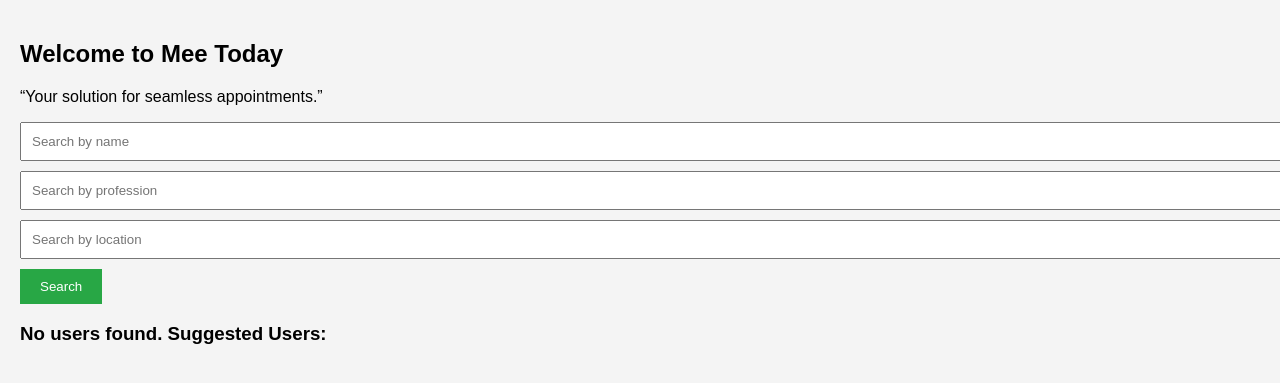
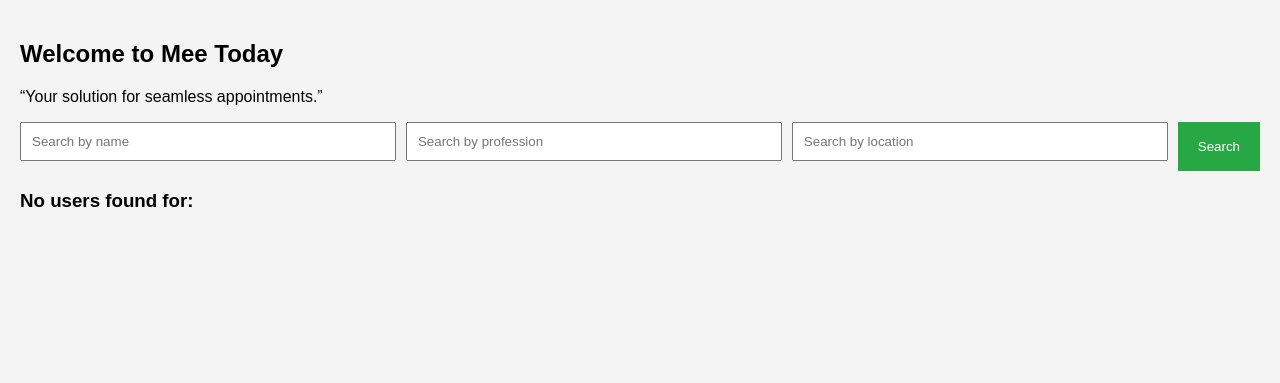
Before and after one commit to davisjabasing/mee_today, a Django app: page / in a window 1280 px wide. Shown: the part 60-443 px from the top of the page. Run offline with Django 5.2, Linux system fonts and the light colour scheme; a user stored in the database is signed in; some libraries are stand-ins or nearby versions.

Commit message:
Search filter

```diff
--- a/appointments/templates/base.html
+++ b/appointments/templates/base.html
@@ -3,12 +3,15 @@
 <html lang="en">
 <head>
     <meta charset="UTF-8">
+    <link href="favicon.jpg" rel="icon">
     <meta name="viewport" content="width=device-width, initial-scale=1.0">
     <title>Mee Today</title>
     <!-- Add this in your base.html or view_calendar.html head section -->
     <link href='https://cdn.jsdelivr.net/npm/fullcalendar@5.9.0/main.min.css' rel='stylesheet' />
     <script src='https://cdn.jsdelivr.net/npm/fullcalendar@5.9.0/main.min.js'></script>
     <link rel="stylesheet" href="{% static 'style.css' %}">
+
+
 </head>
 <body>
     <nav>
--- a/appointments/templates/home.html
+++ b/appointments/templates/home.html
@@ -7,11 +7,11 @@
     <div class="search-bar">
         <!-- Check if the user is authenticated -->
         {% if user.is_authenticated %}
-            <form method="POST">
+            <form method="POST" style="display: flex; gap: 10px;">
                 {% csrf_token %}
-                <input type="text" name="name" placeholder="Search by name">
-                <input type="text" name="profession" placeholder="Search by profession">
-                <input type="text" name="location" placeholder="Search by location">
+                <input type="text" name="name" placeholder="Search by name" style="flex: 1;">
+                <input type="text" name="profession" placeholder="Search by profession" style="flex: 1;">
+                <input type="text" name="location" placeholder="Search by location" style="flex: 1;">
                 <button type="submit">Search</button>
             </form>
         {% else %}
@@ -21,6 +21,13 @@
 
     {% if users %}
         <h3>Search Results</h3>
+        <!-- Display the search terms above the results -->
+        <p>Showing results for:
+            {% if name %}<strong>Name:</strong> {{ name }} {% endif %}
+            {% if profession %}<strong>Profession:</strong> {{ profession }} {% endif %}
+            {% if location %}<strong>Location:</strong> {{ location }} {% endif %}
+        </p>
+
         <div class="user-results">
             {% for user in users %}
                 <div class="user-box">
@@ -38,7 +45,17 @@
             {% endfor %}
         </div>
     {% else %}
-        <h3>No users found. Suggested Users:</h3>
+        <!-- No users found message with search terms -->
+        <h3>No users found for:</h3>
+        <p>
+            {% if name %}<strong>Name:</strong> {{ name }}{% endif %}
+            {% if profession %}<strong> Profession:</strong> {{ profession }}{% endif %}
+            {% if location %}<strong> Location:</strong> {{ location }}{% endif %}
+        </p>
+
+        <!-- Suggested Users section -->
+        {% if suggested_users %}
+            <h3>Suggested Users:</h3>
             <div class="user-results">
                 {% for user in suggested_users %}
                     <div class="user-box">
@@ -56,4 +73,5 @@
                 {% endfor %}
             </div>
         {% endif %}
+    {% endif %}
 {% endblock %}
--- a/appointments/views.py
+++ b/appointments/views.py
@@ -60,9 +60,11 @@
 
     return render(request, 'register.html')
 
-
 # Home View (with Search functionality)
 def home_view(request):
+    name = profession = location = None
+    users = suggested_users = None
+
     if request.method == "POST":
         name = request.POST.get('name')
         profession = request.POST.get('profession')
@@ -77,22 +79,43 @@
         if location:
             users = users.filter(location__icontains=location)
 
-        # Fetch 2 random users if no results found
+        # If no users are found, get suggested users
         if not users.exists():
             all_users = UserProfile.objects.exclude(user=request.user)
             suggested_users = all_users.order_by('?')[:2]  # Fetch two random users
+        else:
+            suggested_users = None
 
-        else:
-            suggested_users = None  # No suggested users if search results found
+        # Redirect after processing POST request to avoid re-submitting the form
+        return redirect(f'{request.path}?name={name}&profession={profession}&location={location}')
 
-    else:
-        users = None
-        suggested_users = None
+    # Handle GET requests (after redirect)
+    if request.method == "GET":
+        name = request.GET.get('name')
+        profession = request.GET.get('profession')
+        location = request.GET.get('location')
+
+        if name or profession or location:
+            users = UserProfile.objects.all()
+            if name:
+                users = users.filter(user__username__icontains=name)
+            if profession:
+                users = users.filter(profession__icontains=profession)
+            if location:
+                users = users.filter(location__icontains=location)
+
+            if not users.exists():
+                all_users = UserProfile.objects.exclude(user=request.user)
+                suggested_users = all_users.order_by('?')[:2]
 
     context = {
         'users': users,
         'suggested_users': suggested_users,
+        'name': name,
+        'profession': profession,
+        'location': location,
     }
+
     return render(request, 'home.html', context)
 
 # Profile View
@@ -300,7 +323,6 @@
         'profile': profile
     })
 
-
 def change_password(request):
     if request.method == 'POST':
         current_password = request.POST.get('current_password')
--- a/mee_today/settings.py
+++ b/mee_today/settings.py
@@ -29,7 +29,9 @@
 ALLOWED_HOSTS = [
     '127.0.0.1',  # Allow localhost
     'localhost',  # Allow localhost
-    '449f-103-214-61-145.ngrok-free.app',  # Add your ngrok URL here
+    '449f-103-214-61-145.ngrok-free.app',
+    '172.168.100.104',
+    '106.51.43.5',    # Add your ngrok URL here
 ]
 
 
```
Also changed, not shown: appointments/static/images/fevicon.jpg (added), db.sqlite3, profile_photos/9764_drNQIRE.jpg (deleted), profile_photos/akhira-logo_lRVSFRb.png (deleted), profile_photos/fevicon.jpg (renamed from profile_photos/pexels-pixabay-33045.jpg). Lines whose indentation alone changed are shown as unchanged.
